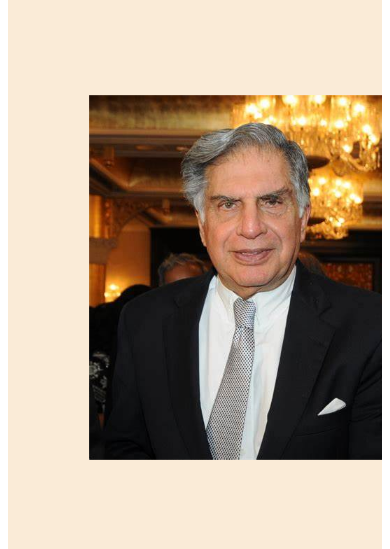
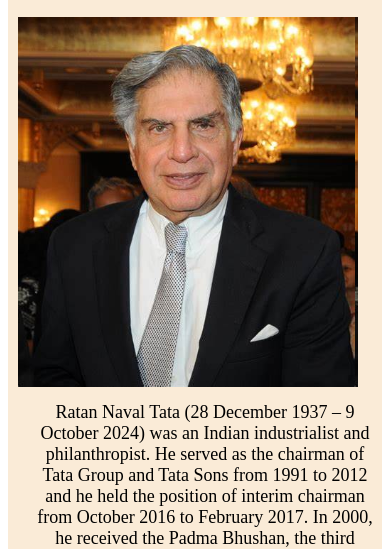
Before and after one commit to vib3withsimran/Tribute-Page, a plain HTML site: page index.html in a window 390 px wide. Shown: the part 249-798 px from the top of the page. Drawn offline with nearby package versions, Linux system fonts and the light colour scheme.

Commit message:
debugging of images

```diff
--- a/index.html
+++ b/index.html
@@ -28,9 +28,7 @@
     <section id="about">
         <h1>About Ratan Tata</h1>
         <div id="content">
-            <div>
-                <img class="img" src="ratantata.jpeg" alt="ratan tata">
-            </div>
+            <div class="img"></div>
             <div>
                 <p data-aos="fade-right">Ratan Naval Tata (28 December 1937 – 9 October 2024) was an Indian industrialist and philanthropist. He served as the chairman of Tata Group and Tata Sons from 1991 to 2012 and he held the position of interim chairman from October 2016 to February 2017. In 2000, he received the Padma Bhushan, the third highest civilian honour in India, followed by the Padma Vibhushan, the country's second highest civilian honour, in 2008.<br>Ratan Tata was the son of Naval Tata, who was adopted by Ratanji Tata, son of Jamshedji Tata, the founder of the Tata Group. He graduated from Cornell University College of Architecture with a bachelor's degree in architecture.He had also attended the Harvard Business School (HBS) Advanced Management program in 1975. He joined the Tata Group in 1962, starting on the shop floor of Tata Steel. He later succeeded J. R. D. Tata as chairman of Tata Sons upon the latter's retirement in 1991. During his tenure, the Tata Group acquired Tetley, Jaguar Land Rover, and Corus, in an attempt to turn Tata from a largely India-centric group into a global business.<br>Throughout his life, Tata invested in over 40 start-ups, primarily in a personal capacity, with additional investments through his firm, RNT Capital Advisors.</p>
             </div>
--- a/style.css
+++ b/style.css
@@ -77,14 +77,16 @@ section h1{
 }
 
 .img{
-    scale: 0.8;
-    z-index: -1;
+    background-image: url(ratantata.jpeg);
+    width: 1900px;
+    height: 370px;
+    background-size: cover;
 }
 
 /* education section */
 #box{
     width: 200px;
-    height:150px;
+    height:auto;
     border: 2px solid whitesmoke;
     display: inline-block;
     margin: 10px;
@@ -240,11 +242,22 @@ section h1{
     }
     #content p{
         font-size: 18px;
+        margin: 0;
+        padding: 15px;
     }
 
     .img{
         display: flex;
-        scale: 0.7;
+        justify-content: center;
+        align-items: center;
+        width: 340px;
+        height: 370px;
+        background-size: contain;
+        background-image: url(ratantata.jpeg);
+        /* margin: 0;
+        padding: 0;
+        display: flex;
+        scale: 0.7; */
 
     }
     /* education section */
```
